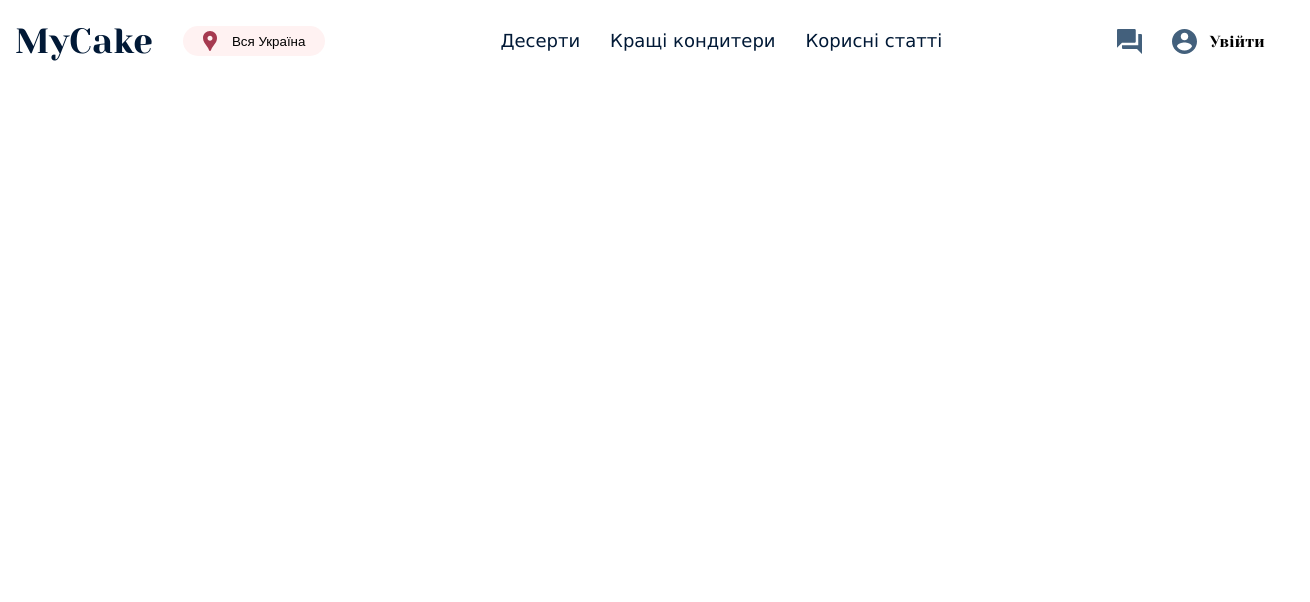
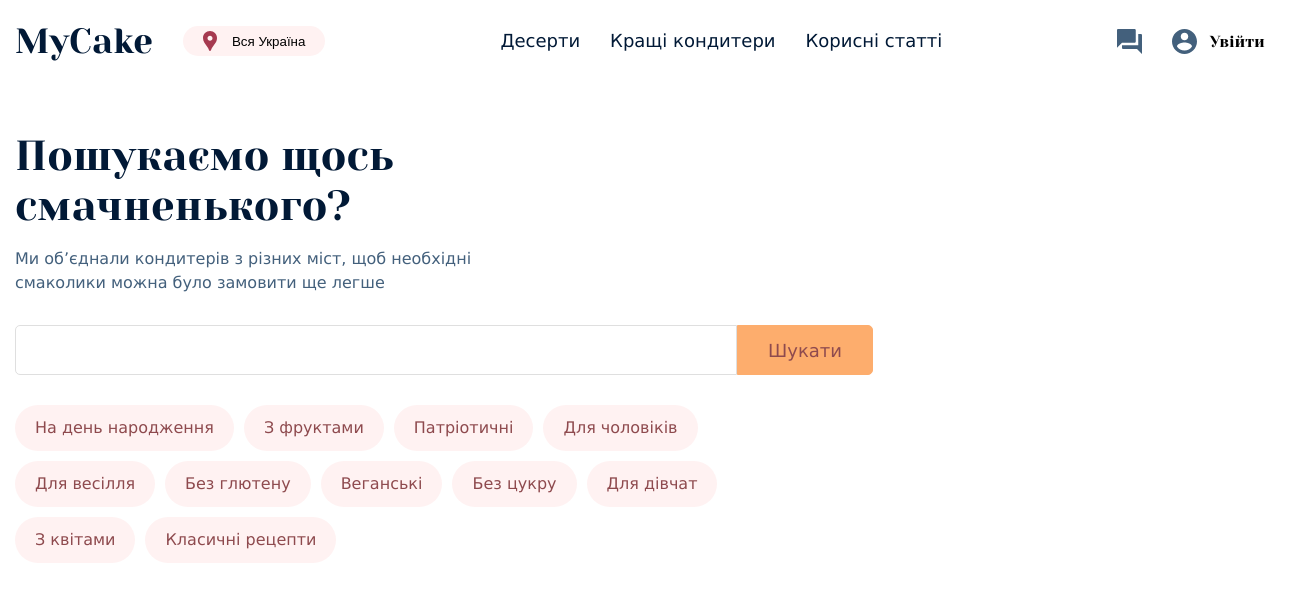
Before and after one commit to TimurCherin/my-cake-project, a React (Create React App) app: page / in a window 1280 px wide. Shown: the top 602 px of the page, 1310 px wide, since content can reach past the window. Built offline with nearby package versions, Linux system fonts and the light colour scheme.

Commit message:
hero styles half

```diff
--- a/package.json
+++ b/package.json
@@ -2,10 +2,12 @@
   "name": "my-cake-project",
   "version": "0.1.0",
   "private": true,
+  "homepage": "https://tate-t.github.io/my-cake-project/",
   "dependencies": {
     "@testing-library/jest-dom": "^5.17.0",
     "@testing-library/react": "^13.4.0",
     "@testing-library/user-event": "^13.5.0",
+    "gh-pages": "^6.1.1",
     "modern-normalize": "^2.0.0",
     "normalize": "^0.3.1",
     "react": "^18.3.1",
@@ -18,7 +20,9 @@
     "start": "react-scripts start",
     "build": "react-scripts build",
     "test": "react-scripts test",
-    "eject": "react-scripts eject"
+    "eject": "react-scripts eject",
+    "predeploy": "npm run build",
+    "deploy": "gh-pages -d build"
   },
   "eslintConfig": {
     "extends": [
--- /dev/null
+++ b/src/components/Hero/Hero.jsx
@@ -0,0 +1,6 @@
+import styled from "styled-components";
+
+export const Hero = styled.section`
+  padding-top: 49px;
+  padding-bottom: 80px;
+`;
--- a/src/pages/main/Main.jsx
+++ b/src/pages/main/Main.jsx
@@ -5,7 +5,9 @@ import Chat from "../../imgs/chat.svg";
 import Login from "../../imgs/login.svg";
 import Position from "../../imgs/position.svg";
 import styled from "styled-components";
+import { Hero } from "../../components/Hero/Hero";
 
+//! header
 const LocationBtn = styled.button`
   border-radius: 36px;
   background-color: rgb(255, 242, 242);
@@ -67,6 +69,83 @@ const HeaderWrapper = styled.div`
   align-items: center;
 `;
 
+// !hero
+const HeroTitle = styled.h1`
+  font-family: "Yeseva One";
+  font-size: 42px;
+  font-weight: 400;
+  line-height: 120%;
+  margin-bottom: 15px;
+  max-width: 463px;
+  color: #011936;
+`;
+
+const HeroDescription = styled.p`
+  font-family: "Verdana";
+  font-size: 16px;
+  font-style: normal;
+  font-weight: 400;
+  line-height: 24px;
+  color: #43607c;
+  max-width: 463px;
+`;
+
+const HeroSearchInputBox = styled.div`
+  display: flex;
+  align-items: center;
+  margin-top: 30px;
+`;
+
+const HeroSearchInput = styled.input`
+  display: block;
+  border-radius: 5px 0px 0px 5px;
+  border: 1px solid #dfdfdf;
+  width: 720px;
+  height: 48px;
+  // padding: 10px 20px;
+`;
+
+const HeroSearchBtn = styled.button`
+  display: block;
+  padding: 14px 30px;
+  border-radius: 0px 5px 5px 0px;
+  border: 1px solid #fdad6d;
+  background-color: #fdad6d;
+  color: #8e4a4e;
+  font-family: "Verdana";
+  font-size: 18px;
+  font-weight: 400;
+  line-height: 120%;
+  height: 50px;
+`;
+
+const HeroPopularSearchList = styled.ul`
+  display: flex;
+  align-items: center;
+  flex-wrap: wrap;
+  max-width: 800px;
+  gap: 10px;
+  margin-top: 30px;
+`;
+
+const HeroPopularSearchItem = styled.li`
+  border-radius: 40px;
+  background-color: #fff2f2;
+  padding: 5px 20px;
+  height: 36px;
+  display: flex;
+  align-items: center;
+  justify-content: center;
+`;
+
+const HeroPopularSearchText = styled.p`
+  color: #8e4a4e;
+  font-family: "Verdana";
+  font-size: 16px;
+  font-weight: 400;
+  line-height: 120%;
+`;
+
 export const Main = () => {
   return (
     <>
@@ -98,6 +177,54 @@ export const Main = () => {
           </HeaderWrapper>
         </Container>
       </Header>
+      <Hero>
+        <Container>
+          <HeroTitle>Пошукаємо щось смачненького?</HeroTitle>
+          <HeroDescription>
+            Ми об’єднали кондитерів з різних міст, щоб необхідні смаколики можна
+            було замовити ще легше
+          </HeroDescription>
+          <HeroSearchInputBox>
+            <HeroSearchInput />
+            <HeroSearchBtn>Шукати</HeroSearchBtn>
+          </HeroSearchInputBox>
+          <HeroPopularSearchList>
+            <HeroPopularSearchItem>
+              <HeroPopularSearchText>На день народження</HeroPopularSearchText>
+            </HeroPopularSearchItem>
+            <HeroPopularSearchItem>
+              <HeroPopularSearchText>З фруктами</HeroPopularSearchText>
+            </HeroPopularSearchItem>
+            <HeroPopularSearchItem>
+              <HeroPopularSearchText>Патріотичні</HeroPopularSearchText>
+            </HeroPopularSearchItem>
+            <HeroPopularSearchItem>
+              <HeroPopularSearchText>Для чоловіків</HeroPopularSearchText>
+            </HeroPopularSearchItem>
+            <HeroPopularSearchItem>
+              <HeroPopularSearchText>Для весілля</HeroPopularSearchText>
+            </HeroPopularSearchItem>
+            <HeroPopularSearchItem>
+              <HeroPopularSearchText>Без глютену</HeroPopularSearchText>
+            </HeroPopularSearchItem>
+            <HeroPopularSearchItem>
+              <HeroPopularSearchText>Веганські</HeroPopularSearchText>
+            </HeroPopularSearchItem>
+            <HeroPopularSearchItem>
+              <HeroPopularSearchText>Без цукру </HeroPopularSearchText>
+            </HeroPopularSearchItem>
+            <HeroPopularSearchItem>
+              <HeroPopularSearchText>Для дівчат</HeroPopularSearchText>
+            </HeroPopularSearchItem>
+            <HeroPopularSearchItem>
+              <HeroPopularSearchText>З квітами</HeroPopularSearchText>
+            </HeroPopularSearchItem>
+            <HeroPopularSearchItem>
+              <HeroPopularSearchText>Класичні рецепти</HeroPopularSearchText>
+            </HeroPopularSearchItem>
+          </HeroPopularSearchList>
+        </Container>
+      </Hero>
     </>
   );
 };
```
Also changed, not shown: 1 other file (tests, documents, lock files or other folders).
